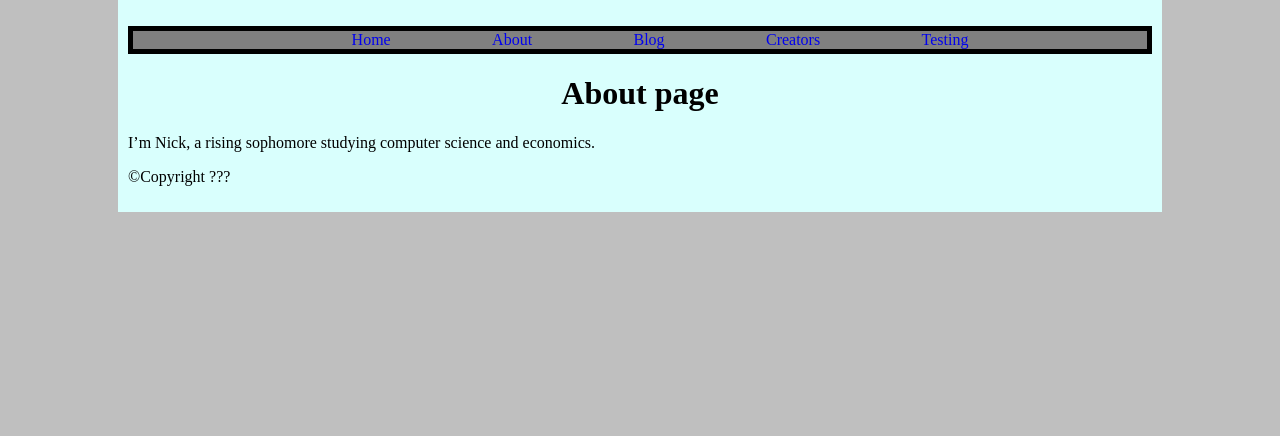
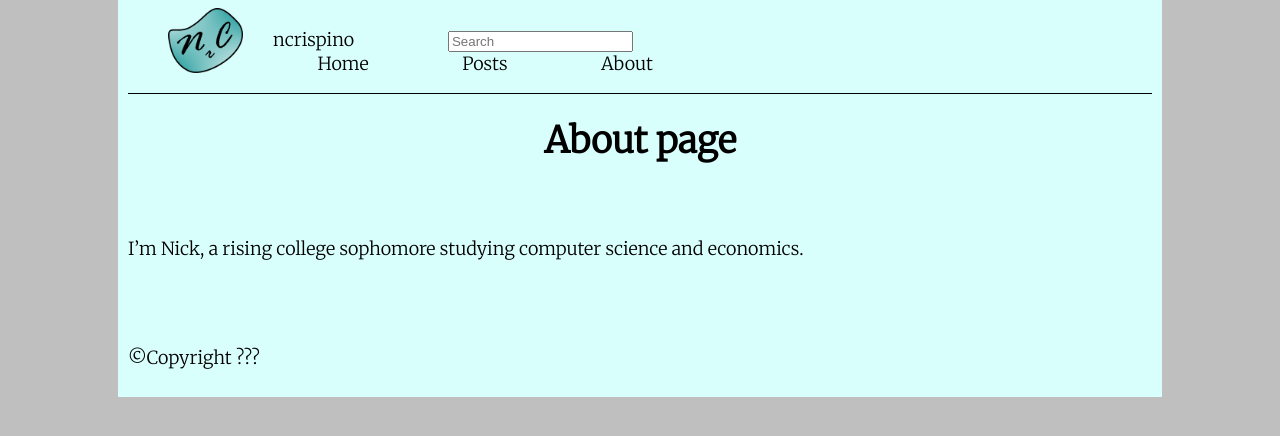
Before and after one commit to ncrispino/old_website_from_scratch, a Jekyll site: the page built from about.md, in a window 1280 px wide. Shown: the top 436 px of the page. Built offline with Jekyll 4.4.1, drawn with Linux system fonts in a browser that asks for light colours.

Commit message:
navbar almost aligned

```diff
--- a/_data/navigation.yml
+++ b/_data/navigation.yml
@@ -1,11 +1,7 @@
 # lists navigation items, each with a name and a link
 - name: Home
   link: /
+- name: Posts
+  link: /blog.html
 - name: About
   link: /about.html
-- name: Blog
-  link: /blog.html
-- name: Creators
-  link: /creators.html
-- name: Testing
-  link: /testing.html
--- a/_includes/navigation.html
+++ b/_includes/navigation.html
@@ -1,8 +1,19 @@
 
 <nav class="nav-bar">
+  <!-- <span id="site-name">ncrispino</span> -->
   <!-- Iterates over navigation items in navigation data file;
   each has a name and corresponding link -->
   <ul>
+    <div class="nav-static-elements">
+      <li>
+        <img id="site-logo" src={{ "../images/poss_logo_1.png" | relative_url }}>
+        <span id="site-name">ncrispino</span>
+      </li>
+      <li>
+        <input id="search-bar" type="search" placeholder="Search">
+      </li>
+    </div>
+    <div class="nav-elements">
       {% for item in site.data.navigation %}
       <li>
         <a href="{{ item.link }}" {% if page.url == item.link %}class="current"{% endif %}>
@@ -10,5 +21,6 @@
         </a>
       </li>
       {% endfor %}
+    </div>
   </ul>
 </nav>
--- a/_layouts/default.html
+++ b/_layouts/default.html
@@ -12,8 +12,7 @@
     <!-- <link href={{ "../assets/css/style-mozilla.css" | relative_url }} rel="stylesheet"> -->
     <link rel="stylesheet" href="{{ "../assets/css/style.css" | relative_url}}"
     <link rel="preconnect" href="https://fonts.gstatic.com">
-    <link rel="preconnect" href="https://fonts.gstatic.com">
-    <link href="https://fonts.googleapis.com/css2?family=Do+Hyeon&display=swap" rel="stylesheet">
+    <link href="https://fonts.googleapis.com/css2?family=Merriweather:wght@300&display=swap" rel="stylesheet">
   </head>
   <body>
     {% include navigation.html %}
--- a/about.md
+++ b/about.md
@@ -4,4 +4,4 @@
 ---
 # About page
 
-I'm Nick, a rising sophomore studying computer science and economics.
+I'm Nick, a rising college sophomore studying computer science and economics.
--- a/assets/css/style.css
+++ b/assets/css/style.css
@@ -1,5 +1,7 @@
 html {
   background-color: #bfbfbf;
+  font-size: 18px;
+  font-family: 'Merriweather', serif;
 }
 
 body {
@@ -9,27 +11,77 @@
   background-color: #d9fffd; /* Select off-white color */
 }
 
+img {
+  width: 40%;
+  display: block;
+  margin: 0 auto;
+}
+
+/* Make title in center and put padding below text */
 h1 {
   text-align: center;
+  padding-bottom: 50px;
+}
+
+/* Put padding above footer */
+footer {
+  padding-top: 50px;
+}
+
+nav.nav-bar {
+  border-bottom: 1px solid black;
 }
 
 .nav-bar ul {
   list-style-type: none;
-  border: 5px solid black;
-  background-color: gray;
+  /* border: 5px solid black; */
+  /* background-color: gray; */
   padding: 0px auto;
-  text-align: center;
+  /* text-align: right; */
 }
+
+
+/* put site name in navigation bar on left */
+#site-name {
+  float: left;
+  margin-right: 20px;
+}
+
+#site-logo {
+  display: block;
+  float: left;
+  width: 75px;
+  margin-top: -20px;
+  margin-right: 30px;
+}
+
+/* style search bar */
+#search-bar {
+  /* float: left; */
+  /* padding-right: 0; */
+}
+
+/* .nav-static-elements {
+  float: left;
+}
+
+.nav-elements {
+  float: right;
+} */
 
 .nav-bar ul li {
   display: inline;
-  margin: auto 5%;
+  margin: auto 2.5%;
 }
 
-li a {
+.nav-bar li a {
   text-decoration: none;
+  color: black;
+  padding: 10px 20px;
+  /* border: 2px solid green; */
 }
 
+/* When hovering over block, highlight whole thing */
 li a:hover {
-  color: orange;
+  background-color: gray;
 }
```
Also changed, not shown: index.html (+3 -34 lines), images/ico_drawing.svg, images/poss_logo_1.png (added). Lines whose indentation alone changed are shown as unchanged.
